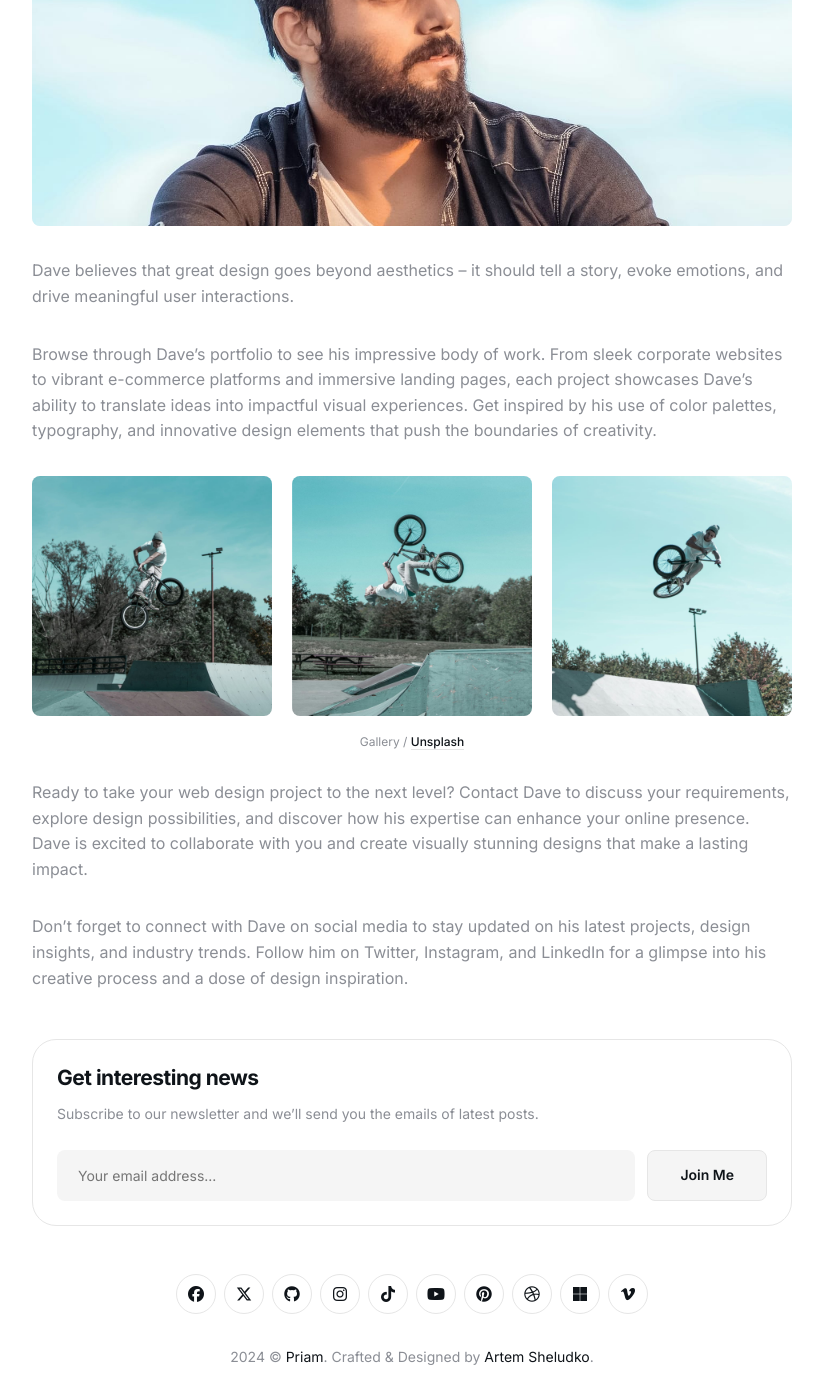
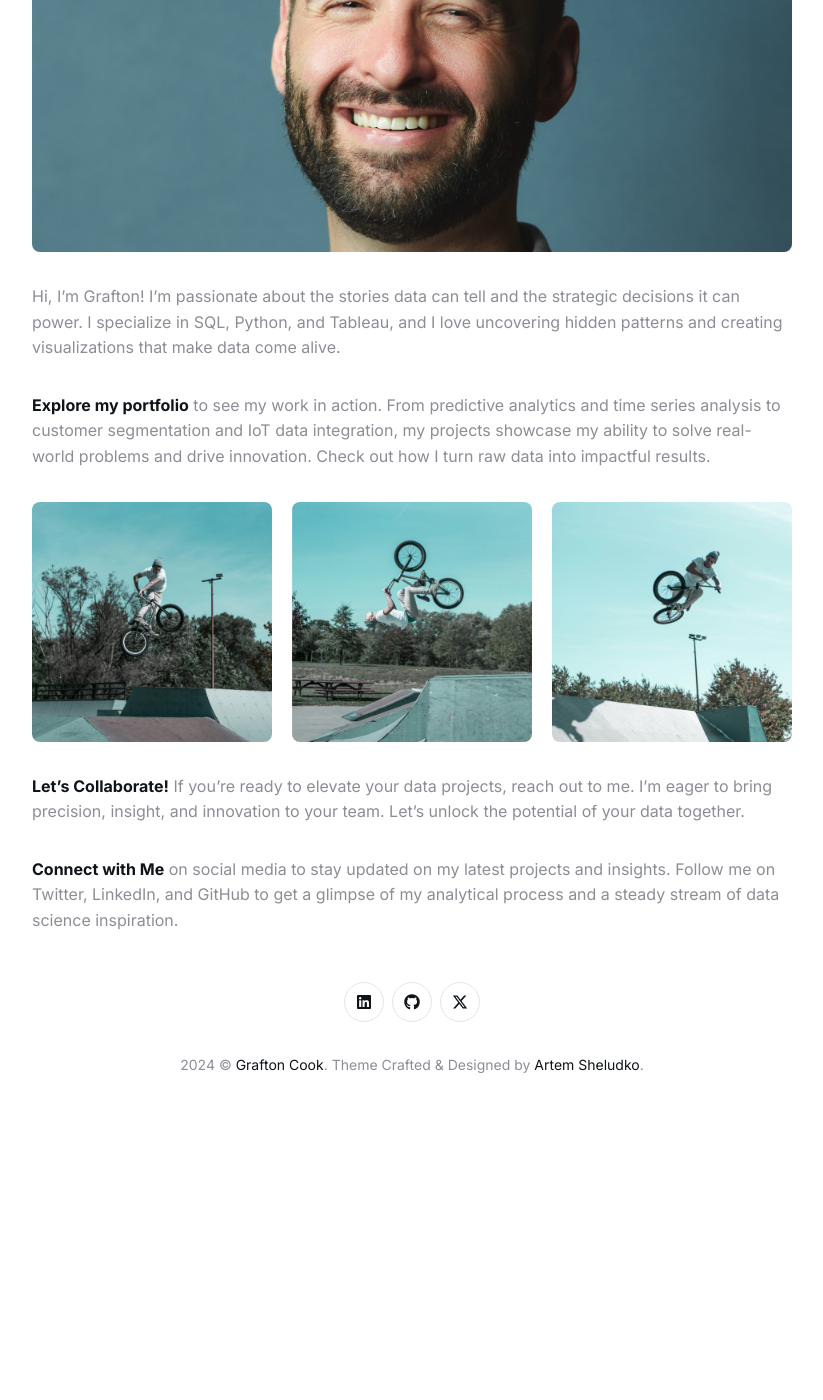
Before and after one commit to tacotuesday/tacotuesday.github.io, a Jekyll site: the page built from _pages/about.md, in a window 1280 px wide and 1400 px high, scrolled down 907 px. Shown: the whole window, without its empty margins (228-1051 px from the left). Built offline with Jekyll 4.4.1, drawn with Linux system fonts in a browser that asks for light colours; after the commit the page ends 2031 px from its top, so only the background shows below that; some of the changed text lies outside the part shown.

Commit message:
Customized most of the template

```diff
--- a/_includes/footer.html
+++ b/_includes/footer.html
@@ -5,7 +5,7 @@
       <div class="col col-12">
         <div class="footer__info">
           {% include social-links.html %}
-          <div class="copyright">{{site.time | date: '%Y'}} &copy; <a href="/">{{site.data.settings.title}}</a>. Crafted & Designed by <a href="https://jekyllthemes.io/developers/artem-sheludko">Artem Sheludko</a>.</div>
+          <div class="copyright">{{site.time | date: '%Y'}} &copy; <a href="/">{{site.data.settings.title}}</a>. Theme Crafted & Designed by <a href="https://jekyllthemes.io/developers/artem-sheludko">Artem Sheludko</a>.</div>
         </div>
       </div>
     </div>
--- a/_pages/about.md
+++ b/_pages/about.md
@@ -1,25 +1,25 @@
 ---
 layout: page
 title: 👨🏻‍💻 About
-description: Dave Nixon is a highly skilled web designer with years of industry experience. His creative journey began with a fascination for blending art and technology, and he has since honed his skills to become a versatile designer who can transform ideas into captivating visual narratives.
+description: Grafton is a seasoned Data Scientist and Analyst with a robust background in quantitative analysis and mechanical engineering. His journey began with a passion for understanding complex mechanical systems and leveraging data to drive impactful decisions. Over the years, Grafton has become an expert in transforming raw data into actionable insights that propel businesses forward.
 permalink: /about/
-image: '/images/01-2.jpg'
+image: '/images/headshot-2.jpg'
 page_cover: '/images/01.jpg'
 ---
 
-Dave believes that great design goes beyond aesthetics – it should tell a story, evoke emotions, and drive meaningful user interactions.
+Hi, I’m Grafton! I’m passionate about the stories data can tell and the strategic decisions it can power. I specialize in SQL, Python, and Tableau, and I love uncovering hidden patterns and creating visualizations that make data come alive.
 
-Browse through Dave's portfolio to see his impressive body of work. From sleek corporate websites to vibrant e-commerce platforms and immersive landing pages, each project showcases Dave's ability to translate ideas into impactful visual experiences. Get inspired by his use of color palettes, typography, and innovative design elements that push the boundaries of creativity.
+**Explore my portfolio** to see my work in action. From predictive analytics and time series analysis to customer segmentation and IoT data integration, my projects showcase my ability to solve real-world problems and drive innovation. Check out how I turn raw data into impactful results.
 
+<!-- visualizations from my projects-->
 <div class="page__gallery__wrapper">
   <div class="page__gallery__images">
     <img src="/images/01-3.jpg" loading="lazy">
     <img src="/images/01-4.jpg" loading="lazy">
     <img src="/images/01-5.jpg" loading="lazy">
   </div>
-  <em>Gallery / <a href="https://unsplash.com/" target="_blank">Unsplash</a></em>
 </div>
 
-Ready to take your web design project to the next level? Contact Dave to discuss your requirements, explore design possibilities, and discover how his expertise can enhance your online presence. Dave is excited to collaborate with you and create visually stunning designs that make a lasting impact.
+**Let’s Collaborate!** If you’re ready to elevate your data projects, reach out to me. I’m eager to bring precision, insight, and innovation to your team. Let’s unlock the potential of your data together.
 
-Don't forget to connect with Dave on social media to stay updated on his latest projects, design insights, and industry trends. Follow him on Twitter, Instagram, and LinkedIn for a glimpse into his creative process and a dose of design inspiration.
+**Connect with Me** on social media to stay updated on my latest projects and insights. Follow me on Twitter, LinkedIn, and GitHub to get a glimpse of my analytical process and a steady stream of data science inspiration.
--- a/index.html
+++ b/index.html
@@ -5,10 +5,6 @@ image: '/images/01.jpg'
 
 {% include section-projects.html %}
 
-{% include section-testimonials.html %}
-
 {% include section-blog.html %}
 
-{% include section-videos.html %}
-
-{% include section-gallery.html %}
+<!-- {% include section-gallery.html %} -->
```
Also changed, not shown: _data/settings.yml (+16 -25 lines), _videos/2022-01-04-building-a-thriving-channel-from-scratch.md (deleted, +0 -22 lines), _videos/2022-01-05-crafting-compelling-content-that-captivates.md (deleted, +0 -25 lines), _videos/2022-01-07-creating-engaging-videos-for-your-youtube-channel.md (deleted, +0 -41 lines), images/01-1.jpg (deleted), images/01-2.jpg (deleted), images/headshot-1.jpg (added), images/headshot-2.jpg (added).
